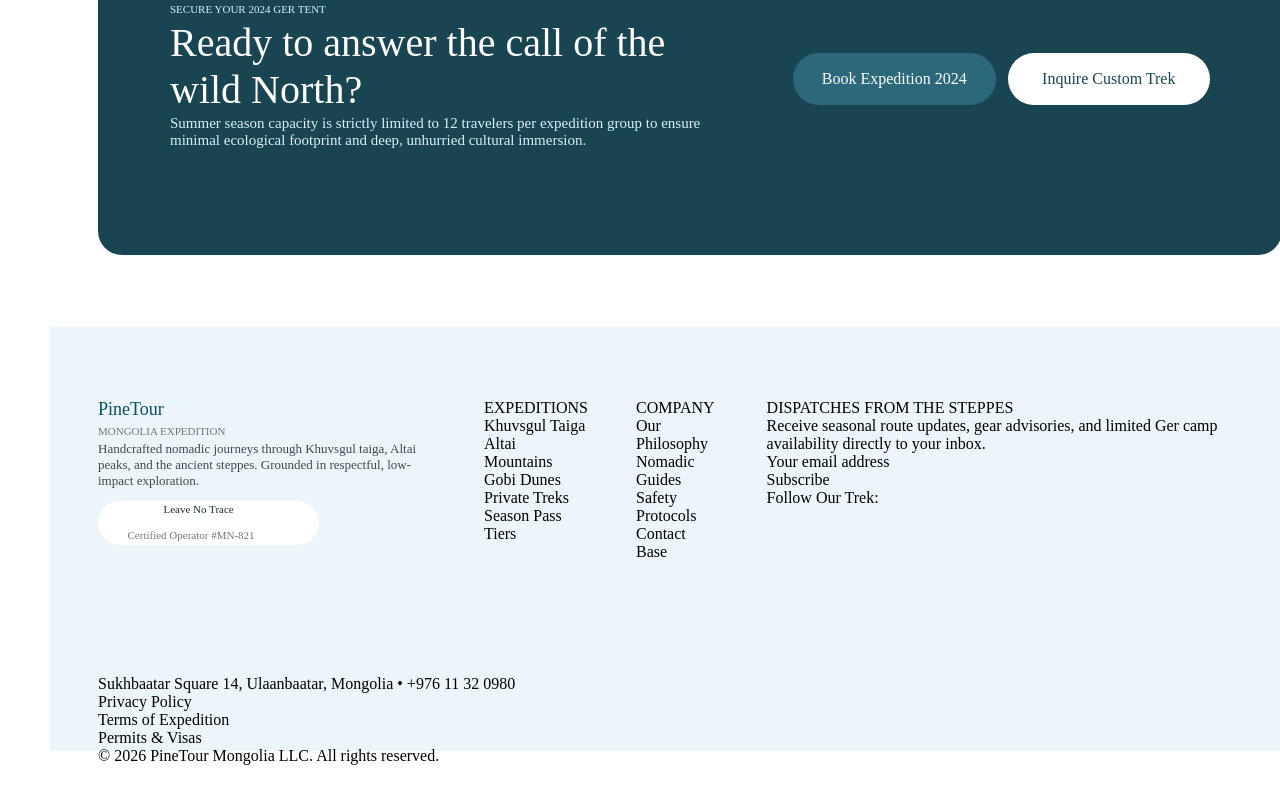
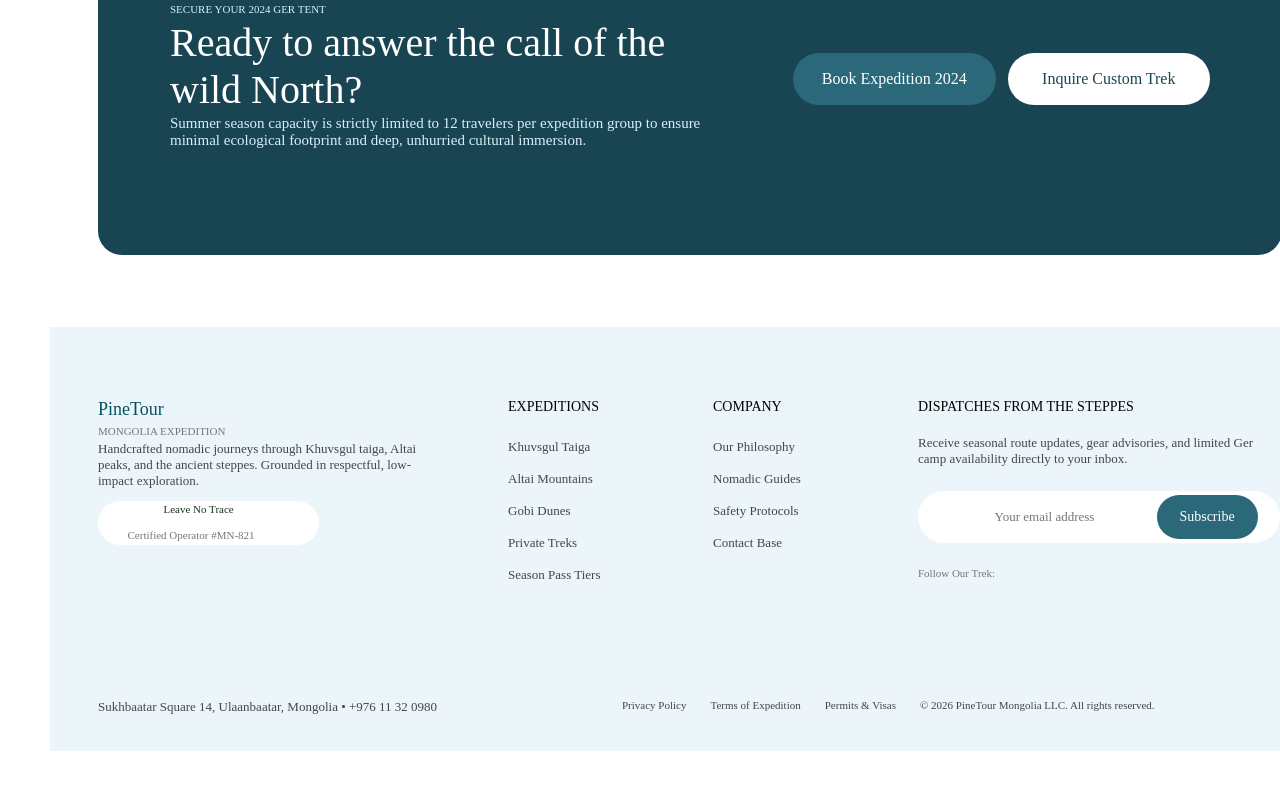
Before and after one commit to smunkhbaatar2008-spec/project1, a plain HTML site: page pinetour/index.html in a window 1280 px wide. Shown: the part 4435-5236 px from the top of the page. Drawn offline with Linux system fonts and the light colour scheme.

Commit message:
pinetour done

```diff
--- a/pinetour/index.html
+++ b/pinetour/index.html
@@ -569,7 +569,7 @@
             </div>
             <div class="last-con3">
               <div class="last-con-3-1">Your email address</div>
-              <div class="last-con-3-1">Subscribe</div>
+              <div class="last-con-3-2">Subscribe</div>
             </div>
             <div class="last-con4">Follow Our Trek:</div>
           </div>
@@ -580,7 +580,7 @@
             <div class="lasst-1">Privacy Policy</div>
             <div class="lasst-1">Terms of Expedition</div>
             <div class="lasst-1">Permits & Visas</div>
-            <div class="lasst-1">© 2026 PineTour Mongolia LLC. All rights reserved.</div>
+            <div class="lasst-6">© 2026 PineTour Mongolia LLC. All rights reserved.</div>
           </div>
         </div>
       </div>
--- a/pinetour/style.css
+++ b/pinetour/style.css
@@ -1890,3 +1890,129 @@ header {
   height: 14px;
   font-size: 11px;
 }
+.last-sec-1-2{
+  width: 157px;
+  height: 204px;
+  padding-bottom: 16px;
+  display: flex;
+  flex-direction: column;
+  gap: 12px;
+}
+.lst-1{
+  width: 157px;
+  height: 28px;
+  font-size: 14px;
+}
+.lst-2{
+  width: 157px;
+  height: 20px;
+  color: #40484B;
+  font-size: 13px;
+}
+.last-sec-1-3{
+  width: 157px;
+  height: 204px;
+  padding-bottom: 48px;
+  display: flex;
+  flex-direction: column;
+  gap: 12px;
+}
+.last-sec1{
+  width: 157px;
+  height: 28px;
+  padding-bottom: 8px;
+  font-size: 14px;
+}
+.last-sec2{
+  width: 157px;
+  height: 20px;
+  font-size: 13px;
+  color: #40484B;
+}
+.last-sec-1-4{
+  width: 362px;
+  height: 204px;
+  gap: 16px;
+  display: flex;
+  flex-direction: column;
+}
+.last-con1{
+  width: 362px;
+  height: 20px;
+  font-size: 14px;
+}
+.last-con2{
+  width: 362px;
+  height: 40px;
+  color: #40484B;
+  font-size: 13px;
+}
+.last-con3{
+  display: flex;
+  width: 362px;
+  height: 52px;
+  padding: 4px;
+  background-color: white;
+  border-radius: 9999px;
+  gap: 8px;
+  justify-content: center;
+  align-items: center;
+}
+.last-con-3-1{
+  width: 208px;
+  height: 36px;
+  display: flex;
+  justify-content: center;
+  align-items: center;
+  font-size: 13px;
+  color: #70787C;
+}
+.last-con-3-2{
+  width: 101px;
+  height: 44px;
+  color: white;
+  background-color: #2B697A;
+  border-radius: 9999px;
+  display: flex;
+  justify-content: center;
+  align-items: center;
+  font-size: 14px;
+}
+.last-con4{
+  width: 362px;
+  height: 44px;
+  padding-top: 8px;
+  font-size: 11px;
+  color: #70787C;
+}
+.last-sec-2{
+  display: flex;
+  width: 1184px;
+  height: 44px;
+  justify-content: space-between;
+  padding-top: 24px;
+}
+.last-sec-2-1{
+  width: 395px;
+  height: 20px;
+  font-size: 13px;
+  color: #40484B;
+}
+.last-sec-2-2{
+  display: flex;
+  width: 660px;
+  height: 16px;
+  gap: 24px;
+}
+.lasst-1{
+  width: 82 px;
+  height: 16px;
+  font-size: 11px;
+  color: #40484B;
+}
+.lasst-6{
+  width: 299px;
+  height: 16px;
+  font-size: 11px;
+  color: #40484B;
+}
```
